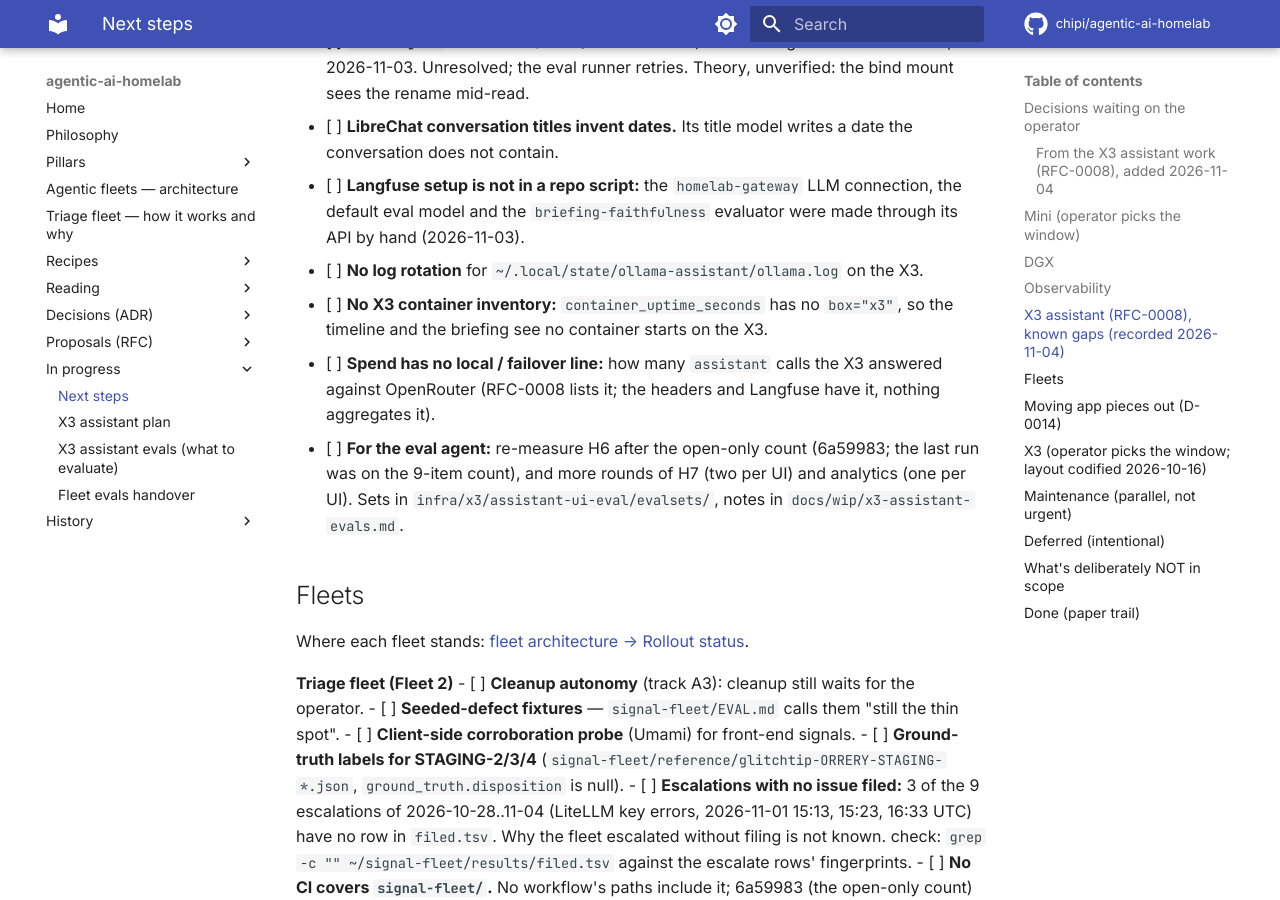
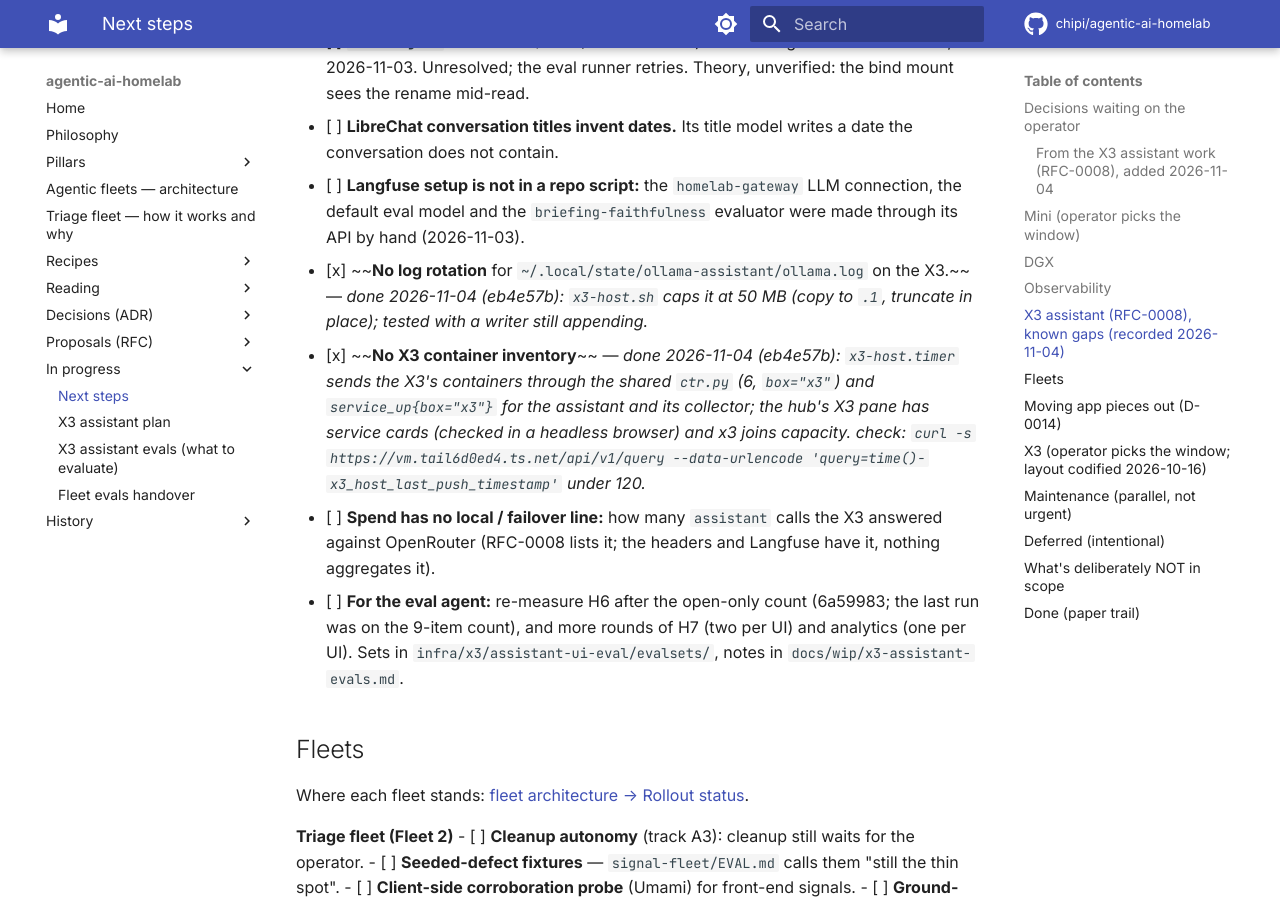
Before and after one commit to chipi/agentic-ai-homelab, an MkDocs documentation site: the page built from docs/wip/NEXT_STEPS.md, in a window 1280 px wide and 900 px high, scrolled down 4175 px. Built offline with MkDocs 1.6.1 and Material for MkDocs 9.7.7, drawn with Linux system fonts in a browser that asks for light colours; comment, search, counter and statistics services are not loaded.

Commit message:
fix(x3): x3-host reports a refused push to the journal; NEXT_STEPS: items 6 and 7 done
The pushes discarded curl's output, so a refused push looked like a good one.
Now a push without a 2xx writes one line to stderr (the unit's journal);
tested against a closed port ("failed: HTTP 000" for both pushes) and the real
endpoint (silent). Live since eb4e57b: 6 containers with box="x3", both units
up, the hub's X3 pane draws its service cards (headless browser screenshot).

Co-Authored-By: Claude Opus 5.5 <noreply@anthropic.com>
Claude-Session: https://claude.ai/code/session_01DJqN6uERmW8gsoZAtCcsfS

```diff
--- a/docs/wip/NEXT_STEPS.md
+++ b/docs/wip/NEXT_STEPS.md
@@ -144,9 +144,12 @@ gateway (`proj-podcast-dev`, the DGX model).
       contain.
 - [ ] **Langfuse setup is not in a repo script:** the `homelab-gateway` LLM connection, the default eval model
       and the `briefing-faithfulness` evaluator were made through its API by hand (2026-11-03).
-- [ ] **No log rotation** for `~/.local/state/ollama-assistant/ollama.log` on the X3.
-- [ ] **No X3 container inventory:** `container_uptime_seconds` has no `box="x3"`, so the timeline and the
-      briefing see no container starts on the X3.
+- [x] ~~**No log rotation** for `~/.local/state/ollama-assistant/ollama.log` on the X3.~~ — *done 2026-11-04 (eb4e57b):
+      `x3-host.sh` caps it at 50 MB (copy to `.1`, truncate in place); tested with a writer still appending.*
+- [x] ~~**No X3 container inventory**~~ — *done 2026-11-04 (eb4e57b): `x3-host.timer` sends the X3's containers
+      through the shared `ctr.py` (6, `box="x3"`) and `service_up{box="x3"}` for the assistant and its collector;
+      the hub's X3 pane has service cards (checked in a headless browser) and x3 joins capacity.
+      check: `curl -s https://vm.tail6d0ed4.ts.net/api/v1/query --data-urlencode 'query=time()-x3_host_last_push_timestamp'` under 120.*
 - [ ] **Spend has no local / failover line:** how many `assistant` calls the X3 answered against OpenRouter
       (RFC-0008 lists it; the headers and Langfuse have it, nothing aggregates it).
 - [ ] **For the eval agent:** re-measure H6 after the open-only count (6a59983; the last run was on the 9-item
```
Also changed, not shown: 1 other file.
